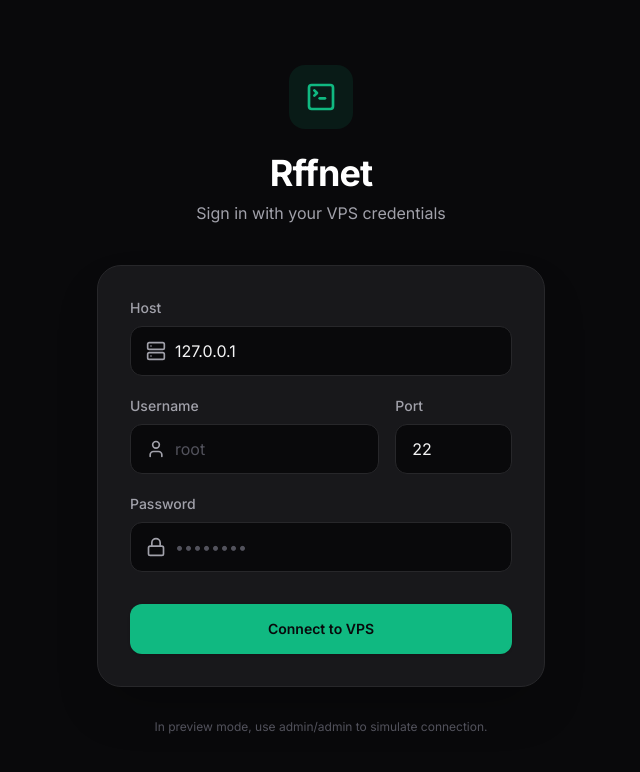
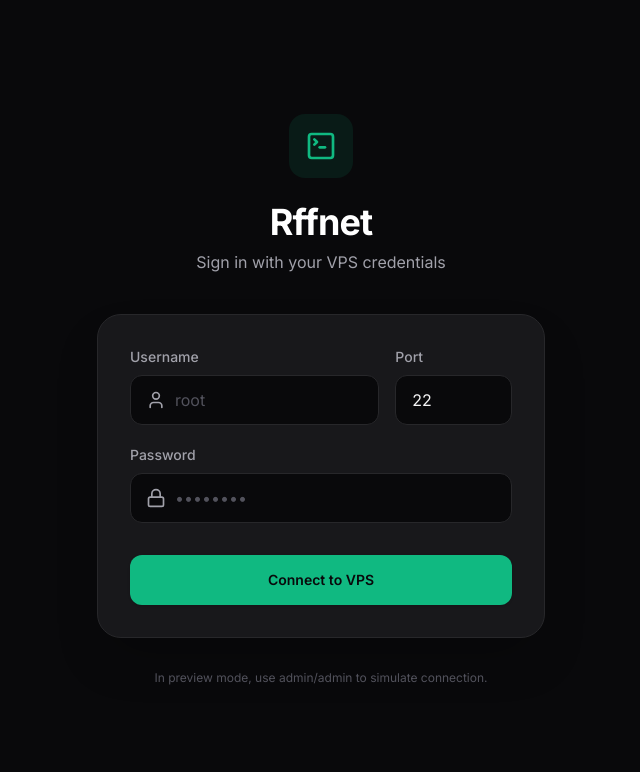
Before and after one commit to RaffaFachrizal29/rffnetvpsdashboard, a React (Vite) app: page / in a window 1280 px wide. Shown: the top 772 px of the page, without its empty margins (319-959 px from the left). Built offline with nearby package versions, Linux system fonts and the light colour scheme.

Commit message:
Add files via upload

```diff
--- a/src/components/Login.tsx
+++ b/src/components/Login.tsx
@@ -8,7 +8,6 @@ interface LoginProps {
 const Login: React.FC<LoginProps> = ({ onLogin }) => {
   const [username, setUsername] = useState('');
   const [password, setPassword] = useState('');
-  const [host, setHost] = useState('127.0.0.1');
   const [port, setPort] = useState('22');
   const [error, setError] = useState('');
   const [loading, setLoading] = useState(false);
@@ -24,7 +23,7 @@ const Login: React.FC<LoginProps> = ({ onLogin }) => {
         headers: {
           'Content-Type': 'application/json',
         },
-        body: JSON.stringify({ username, password, host, port: parseInt(port) }),
+        body: JSON.stringify({ username, password, host: '127.0.0.1', port: parseInt(port) }),
       });
 
       const data = await res.json();
@@ -60,23 +59,6 @@ const Login: React.FC<LoginProps> = ({ onLogin }) => {
           )}
 
           <div className="space-y-5">
-            <div>
-              <label className="block text-sm font-medium text-text-muted mb-2">Host</label>
-              <div className="relative">
-                <div className="absolute inset-y-0 left-0 pl-4 flex items-center pointer-events-none">
-                  <Server className="h-5 w-5 text-text-muted" />
-                </div>
-                <input
-                  type="text"
-                  value={host}
-                  onChange={(e) => setHost(e.target.value)}
-                  className="block w-full pl-11 pr-4 py-3 bg-bg-base border border-border-base rounded-xl text-text-base placeholder-zinc-600 focus:outline-none focus:ring-2 focus:ring-accent-base/50 focus:border-accent-base transition-colors"
-                  placeholder="127.0.0.1"
-                  required
-                />
-              </div>
-            </div>
-
             <div className="grid grid-cols-3 gap-4">
               <div className="col-span-2">
                 <label className="block text-sm font-medium text-text-muted mb-2">Username</label>
```
